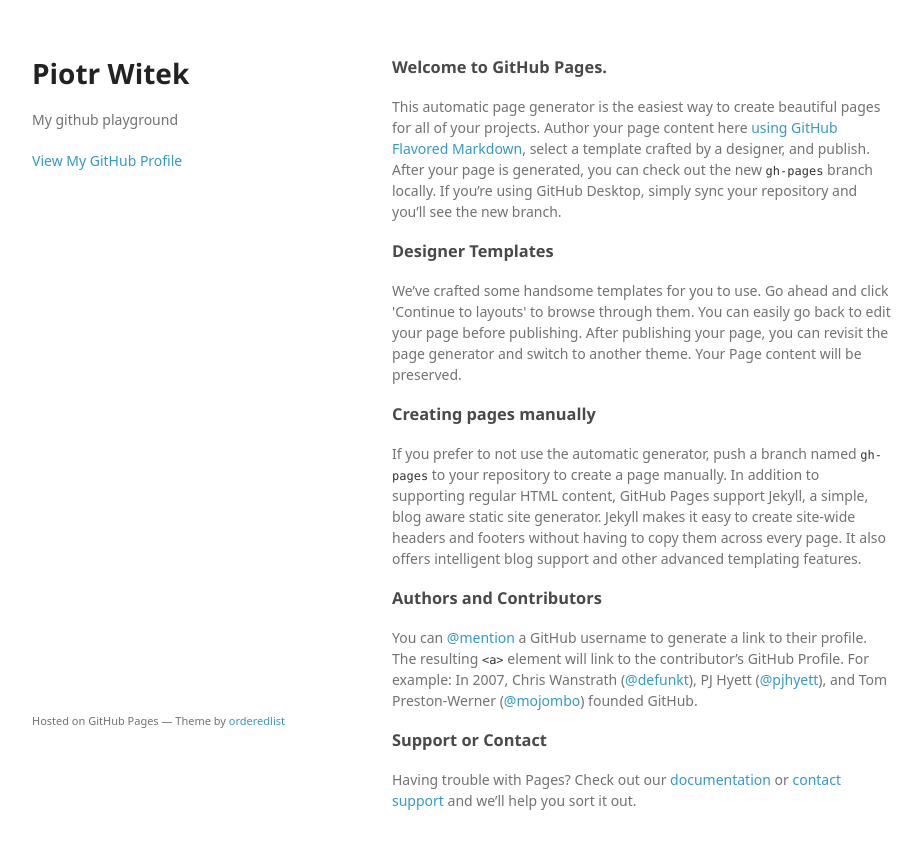
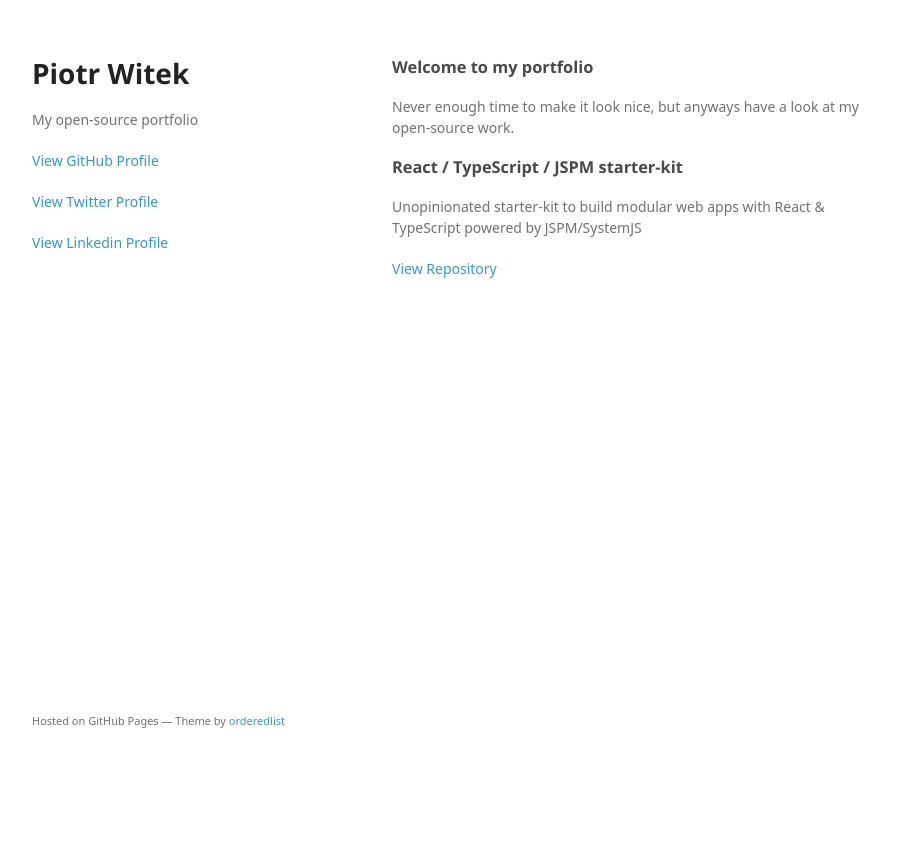
Before and after one commit to piotrwitek/piotrwitek.github.io, a plain HTML site: page index.html in a window 1280 px wide. Shown: the whole page, without its empty margins (178-1100 px from the left). After the commit the page ends 800 px from the top, so only its background shows below. Drawn offline with Linux system fonts and the light colour scheme; a web font is replaced by a local one.

Commit message:
filled in basic stuff

```diff
--- a/index.html
+++ b/index.html
@@ -3,7 +3,7 @@
 <head>
   <meta charset="utf-8">
   <meta http-equiv="X-UA-Compatible" content="chrome=1">
-    <title>Piotr Witek by piotrwitek</title>
+  <title>Piotr Witek - Portfolio</title>
 
   <link rel="stylesheet" href="stylesheets/styles.css">
   <link rel="stylesheet" href="stylesheets/github-light.css">
@@ -16,37 +16,27 @@
   <div class="wrapper">
     <header>
       <h1>Piotr Witek</h1>
-        <p>My github playground</p>
+      <p>My open-source portfolio</p>
 
 
-        <p class="view"><a href="https://github.com/piotrwitek">View My GitHub Profile</a></p>
+      <p class="view"><a href="https://github.com/piotrwitek">View GitHub Profile</a></p>
+      <p class="view"><a href="https://twitter.com/witekinfo">View Twitter Profile</a></p>
+      <p class="view"><a href="https://pl.linkedin.com/in/piotrwitek">View Linkedin Profile</a></p>
 
     </header>
     <section>
       <h3>
-<a id="welcome-to-github-pages" class="anchor" href="#welcome-to-github-pages" aria-hidden="true"><span aria-hidden="true" class="octicon octicon-link"></span></a>Welcome to GitHub Pages.</h3>
+        <a id="welcome-to-github-pages" class="anchor" href="#welcome-to-github-pages" aria-hidden="true"><span aria-hidden="true" class="octicon octicon-link"></span></a>
+        Welcome to my portfolio
+      </h3>
 
-<p>This automatic page generator is the easiest way to create beautiful pages for all of your projects. Author your page content here <a href="https://guides.github.com/features/mastering-markdown/">using GitHub Flavored Markdown</a>, select a template crafted by a designer, and publish. After your page is generated, you can check out the new <code>gh-pages</code> branch locally. If you’re using GitHub Desktop, simply sync your repository and you’ll see the new branch.</p>
+      <p>Never enough time to make it look nice, but anyways have a look at my open-source work.</p>
 
-<h3>
-<a id="designer-templates" class="anchor" href="#designer-templates" aria-hidden="true"><span aria-hidden="true" class="octicon octicon-link"></span></a>Designer Templates</h3>
+      <h3>React / TypeScript / JSPM starter-kit</h3>
 
-<p>We’ve crafted some handsome templates for you to use. Go ahead and click 'Continue to layouts' to browse through them. You can easily go back to edit your page before publishing. After publishing your page, you can revisit the page generator and switch to another theme. Your Page content will be preserved.</p>
+      <p>Unopinionated starter-kit to build modular web apps with React & TypeScript powered by JSPM/SystemJS</p>
+      <p class="view"><a href="https://github.com/piotrwitek/react-ts-jspm-starter-kit">View Repository</a></p>
 
-<h3>
-<a id="creating-pages-manually" class="anchor" href="#creating-pages-manually" aria-hidden="true"><span aria-hidden="true" class="octicon octicon-link"></span></a>Creating pages manually</h3>
-
-<p>If you prefer to not use the automatic generator, push a branch named <code>gh-pages</code> to your repository to create a page manually. In addition to supporting regular HTML content, GitHub Pages support Jekyll, a simple, blog aware static site generator. Jekyll makes it easy to create site-wide headers and footers without having to copy them across every page. It also offers intelligent blog support and other advanced templating features.</p>
-
-<h3>
-<a id="authors-and-contributors" class="anchor" href="#authors-and-contributors" aria-hidden="true"><span aria-hidden="true" class="octicon octicon-link"></span></a>Authors and Contributors</h3>
-
-<p>You can <a href="https://github.com/blog/821" class="user-mention">@mention</a> a GitHub username to generate a link to their profile. The resulting <code>&lt;a&gt;</code> element will link to the contributor’s GitHub Profile. For example: In 2007, Chris Wanstrath (<a href="https://github.com/defunkt" class="user-mention">@defunkt</a>), PJ Hyett (<a href="https://github.com/pjhyett" class="user-mention">@pjhyett</a>), and Tom Preston-Werner (<a href="https://github.com/mojombo" class="user-mention">@mojombo</a>) founded GitHub.</p>
-
-<h3>
-<a id="support-or-contact" class="anchor" href="#support-or-contact" aria-hidden="true"><span aria-hidden="true" class="octicon octicon-link"></span></a>Support or Contact</h3>
-
-<p>Having trouble with Pages? Check out our <a href="https://help.github.com/pages">documentation</a> or <a href="https://github.com/contact">contact support</a> and we’ll help you sort it out.</p>
     </section>
     <footer>
       <p><small>Hosted on GitHub Pages &mdash; Theme by <a href="https://github.com/orderedlist">orderedlist</a></small></p>
```
Lines whose indentation alone changed are shown as unchanged.
